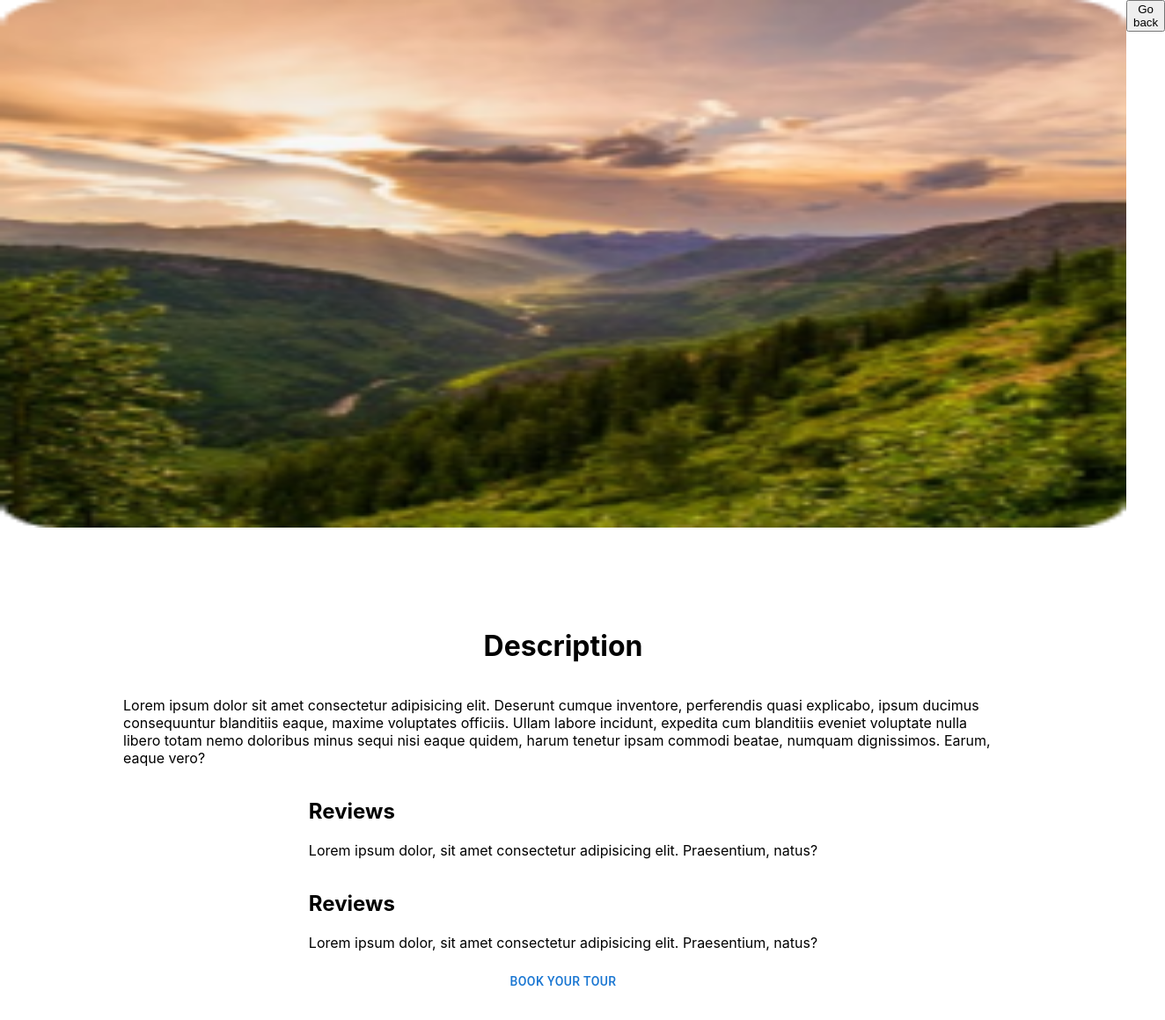
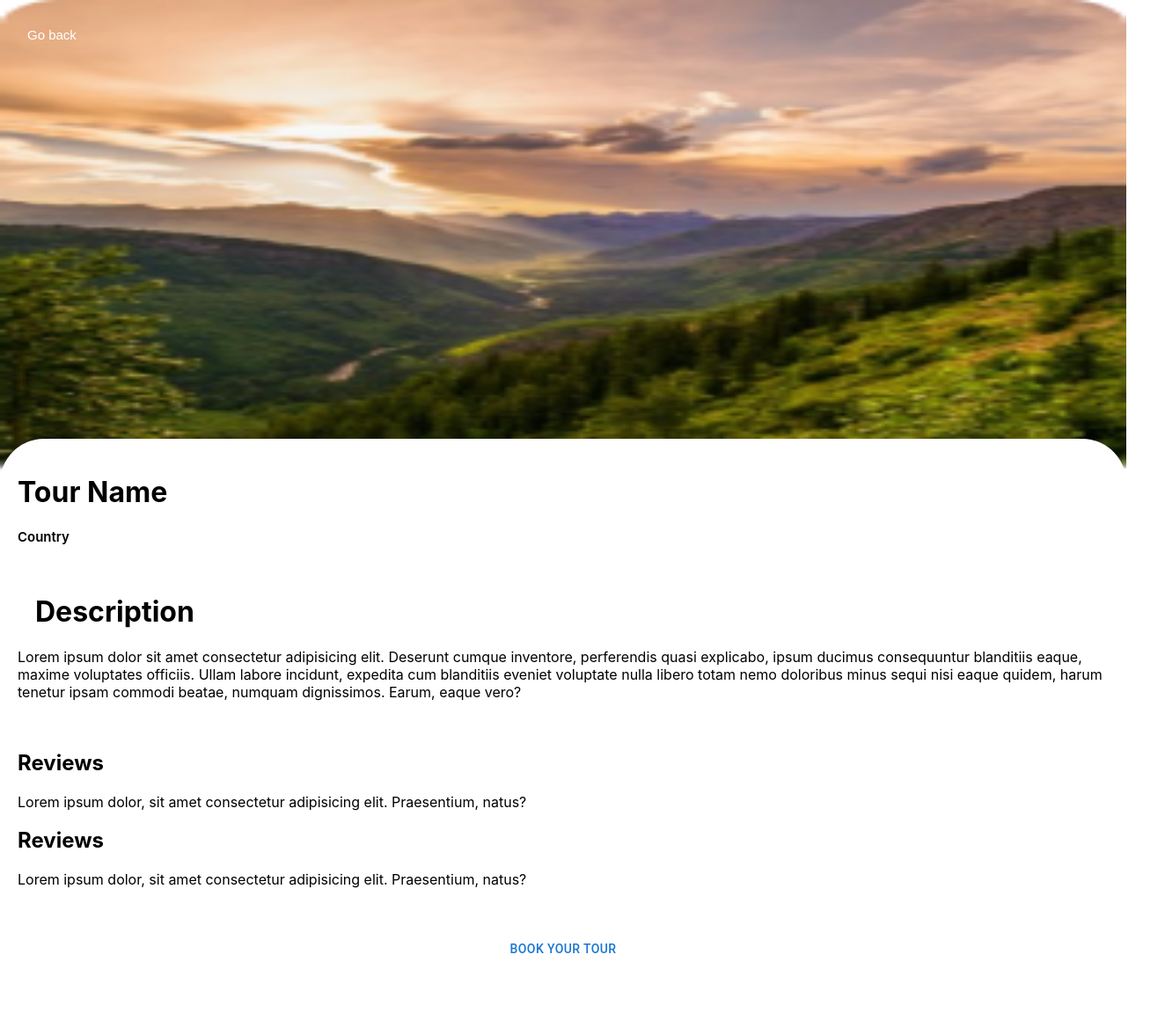
Before and after one commit to Gulzatko/neotour, a React (Create React App) app: page /id in a window 1280 px wide. Shown: the top 1160 px of the page at 88% size, 1324 px wide, since content can reach past the window. After the commit the page ends 1098 px from the top, so only its background shows below. Built offline with nearby package versions, Linux system fonts and the light colour scheme.

Commit message:
Completed  styling Detail page

```diff
--- a/src/Components/Modal.jsx
+++ b/src/Components/Modal.jsx
@@ -28,8 +28,8 @@ export default function PopModal() {
 
   return (
     <div>
-      <Button onClick={handleOpen}>Book your tour</Button>
-      <Modal
+       <Button onClick={handleOpen}>Book your tour</Button>
+        <Modal
         open={open}
         onClose={handleClose}
         aria-labelledby="modal-modal-title"
--- a/src/Components/NumberOfPeople.jsx
+++ b/src/Components/NumberOfPeople.jsx
@@ -1,15 +1,16 @@
 import React,{useState} from 'react';
+import styles from "./NumberOfPeople.module.scss";
 
 const NumberOfPeople = ()=> {
     const [people, setPeople] = useState(0);
   return (
-    <>
+    <div className={styles.numberOfpeople} >
       <button>+</button>
          <div>
         {people}
+         </div>
+    <button>-</button>
     </div>
-    <button>-</button>
-    </>
   )
 }
 
--- /dev/null
+++ b/src/Components/NumberOfPeople.module.scss
@@ -0,0 +1,4 @@
+.numberOfpeople{
+    display: flex;
+
+}
--- a/src/Components/Recomended.jsx
+++ b/src/Components/Recomended.jsx
@@ -4,9 +4,7 @@ import { NavLink } from 'react-router-dom';
 
 import styles from "./Recommended.module.scss"
 
-
 export default function Recomended() {
-
   const [recTours, setRecTour] = useState([]);
   const [isLoading, setIsLoading] = useState(false)
    const [isError, setIsError] = useState(false)
--- a/src/pages/Detail.module.scss
+++ b/src/pages/Detail.module.scss
@@ -1,21 +1,45 @@
-.detail{
-    margin:0;
-    padding:0;
+.detail {
+  margin: 0;
+  padding: 0;
 }
-.detail__img img{
-    width:100%;
-    height: 600px;
-    position:relative;
-
+.goBack_btn button {
+  margin-top: 30px;
+  margin-left: 25px;
+  border: none;
+  background: transparent;
+  color: white;
+  font-size: 15px;
 }
-.goBack_btn{
-    position: absolute;
+.detail__img img {
+  width: 100%;
+  height: 550px;
+  position: absolute;
+  z-index: -1;
 }
-.detail__text{
-    display: flex;
-    flex-direction: column;
-    justify-content: center;
-    align-items: center;
-    margin: 50px 100px;
-    padding: 40px 40px;
+.detail__text {
+  display: flex;
+  flex-direction: column;
+  justify-content: flex-start;
+  align-items: center;
+  margin-top: 450px;
+  background: white;
+  border-radius: 50px;
 }
+.detail__country,
+.detail__description,
+.details__reviews,
+.detail__title {
+  align-self: flex-start;
+  margin-left: 20px;
+  margin-top: 20px;
+}
+.detail__title{
+    padding-right: 60px;
+}
+.detail__country h3 {
+  font-size: 15px;
+  font-weight: 600;
+}
+.details__reviews{
+    margin-bottom: 35px;
+}
--- a/src/pages/Details.jsx
+++ b/src/pages/Details.jsx
@@ -13,13 +13,20 @@ export default function Details(){
      <div className={styles.detail}>
       <div className={styles.detail__img}>
         <img src='./imgs/Montana.png'/>
-         <button className={styles.goBack_btn} onClick={goBack}>Go back </button>
+        <div className={styles.goBack_btn}>
+        <button  onClick={goBack}>Go back</button>
+        </div>
         </div>
       <div className={styles.detail__text}>
+           <div className={styles.detail__country}>
+             <h1>Tour Name</h1>
+              <h3>Country</h3>
+           </div>
+
+            <div className={styles.detail__description}>
             <div className={styles.detail__title}>
                <h1>Description</h1>
            </div>
-      <div className={styles.detail__description}>
              <p>Lorem ipsum dolor sit amet consectetur adipisicing elit.
               Deserunt cumque inventore, perferendis quasi explicabo,
               ipsum ducimus consequuntur blanditiis eaque, maxime voluptates officiis.
@@ -31,8 +38,7 @@ export default function Details(){
             <div className={styles.details__reviews}>
              <h2>Reviews</h2>
              <p>Lorem ipsum dolor, sit amet consectetur adipisicing elit. Praesentium, natus?</p>
-      </div>
-      <div className={styles.details_reviews}>
+
              <h2>Reviews</h2>
              <p>Lorem ipsum dolor, sit amet consectetur adipisicing elit. Praesentium, natus?</p>
             </div>
```
Lines whose indentation alone changed are shown as unchanged.
